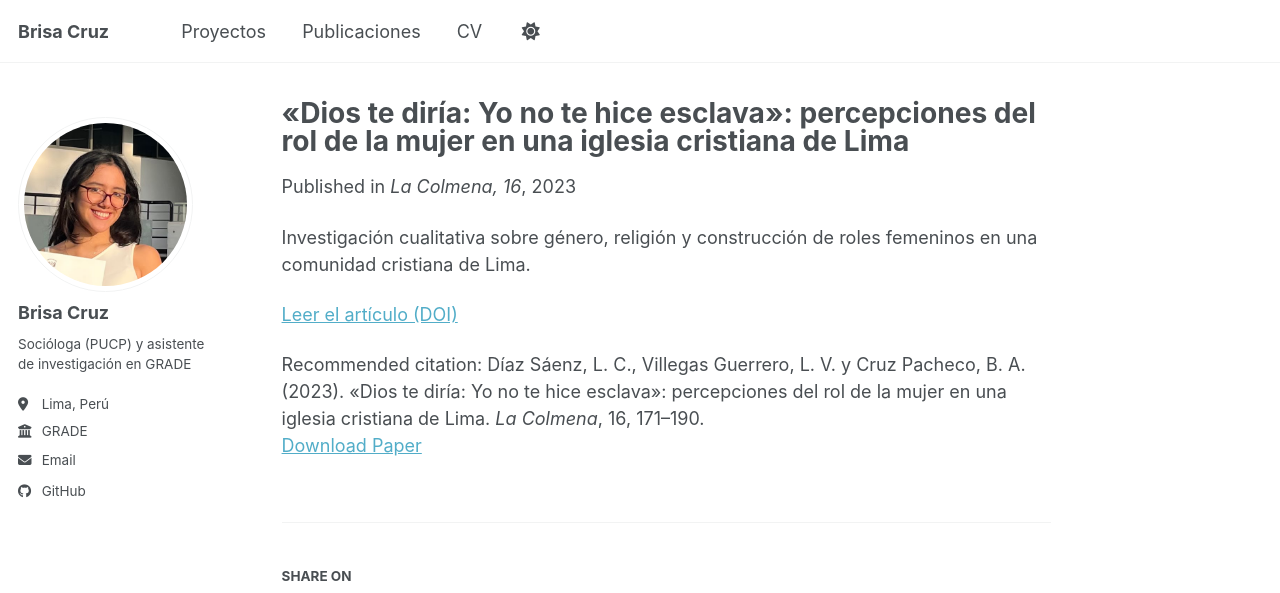
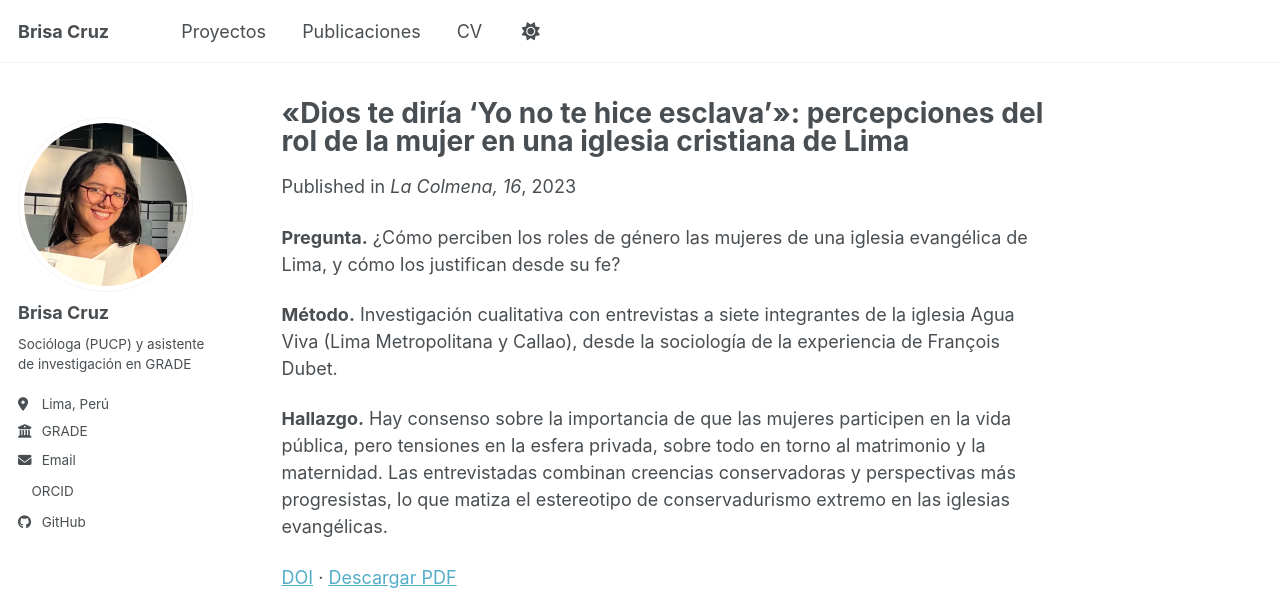
Before and after one commit to brisacruz22/brisacruz22.github.io, a Jekyll site: the page built from _publications/2023-la-colmena.md, in a window 1280 px wide and 1400 px high. Shown: the top 593 px of the window. Built offline with Jekyll 4.4.1, drawn with Linux system fonts in a browser that asks for light colours; a script bundle is joined from its source files by our own code; a style sheet for code colours, icons or effects is not loaded; some of the changed text lies outside the part shown.

Commit message:
Agrega imágenes, MCP, paper y ORCID

```diff
--- a/_config.yml
+++ b/_config.yml
@@ -38,7 +38,7 @@ author:
   googlescholar    : # URL
   inspire-hep      : # URL
   impactstory      : # URL
-  orcid            : # URL
+  orcid            : "https://orcid.org/0009-0000-8402-1711"
   semantic         : # URL
   ssrn             : # URL
   pubmed           : # URL
--- a/_publications/2023-la-colmena.md
+++ b/_publications/2023-la-colmena.md
@@ -1,15 +1,21 @@
 ---
-title: "«Dios te diría: Yo no te hice esclava»: percepciones del rol de la mujer en una iglesia cristiana de Lima"
+title: "«Dios te diría ‘Yo no te hice esclava’»: percepciones del rol de la mujer en una iglesia cristiana de Lima"
 collection: publications
 category: manuscripts
 permalink: /publication/2023-la-colmena
-excerpt: "Investigación cualitativa sobre género, religión y construcción de roles femeninos en una comunidad cristiana de Lima."
-date: 2023-01-01
+excerpt: "Cómo las mujeres de una iglesia evangélica de Lima interpretan los roles de género desde su fe, más allá del estereotipo del conservadurismo extremo."
+date: 2023-11-01
 venue: "La Colmena, 16"
-paperurl: "https://doi.org/10.18800/lacolmena.202301.009"
-citation: "Díaz Sáenz, L. C., Villegas Guerrero, L. V. y Cruz Pacheco, B. A. (2023). «Dios te diría: Yo no te hice esclava»: percepciones del rol de la mujer en una iglesia cristiana de Lima. <i>La Colmena</i>, 16, 171–190."
+paperurl: "/files/la-colmena-2023.pdf"
+citation: "Díaz Sáenz, L. C., Villegas Guerrero, L. V. y Cruz Pacheco, B. A. (2023). «Dios te diría ‘Yo no te hice esclava’»: percepciones del rol de la mujer en una iglesia cristiana de Lima. <i>La Colmena</i>, 16, 171–190."
 ---
 
-Investigación cualitativa sobre género, religión y construcción de roles femeninos en una comunidad cristiana de Lima.
+**Pregunta.** ¿Cómo perciben los roles de género las mujeres de una iglesia evangélica de Lima, y cómo los justifican desde su fe?
 
-[Leer el artículo (DOI)](https://doi.org/10.18800/lacolmena.202301.009)
+**Método.** Investigación cualitativa con entrevistas a siete integrantes de la iglesia Agua Viva (Lima Metropolitana y Callao), desde la sociología de la experiencia de François Dubet.
+
+**Hallazgo.** Hay consenso sobre la importancia de que las mujeres participen en la vida pública, pero tensiones en la esfera privada, sobre todo en torno al matrimonio y la maternidad. Las entrevistadas combinan creencias conservadoras y perspectivas más progresistas, lo que matiza el estereotipo de conservadurismo extremo en las iglesias evangélicas.
+
+[DOI](https://doi.org/10.18800/lacolmena.202301.009) · [Descargar PDF](/files/la-colmena-2023.pdf)
+
+<iframe src="/files/la-colmena-2023.pdf" width="100%" height="800" style="border:1px solid #ddd" title="Artículo en La Colmena"></iframe>
```
Also changed, not shown: _portfolio/1-tesis-mineria.md (+5 -0 lines), _portfolio/2-universidad-nlp.md (+5 -0 lines), _portfolio/3-mcp-bcrp.md (+11 -3 lines), _portfolio/4-siccep.md (+5 -0 lines), images/mcp-bcrp-evaluacion.png (added), images/nlp-corpus.png (added), images/siccep-continuos-poblados.png (added), images/tesis-produccion-minera.png (added), 1 other file.
